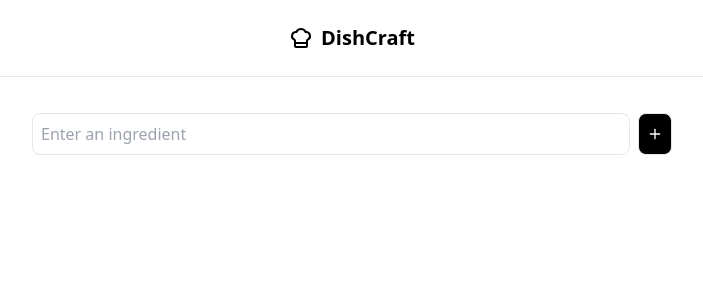
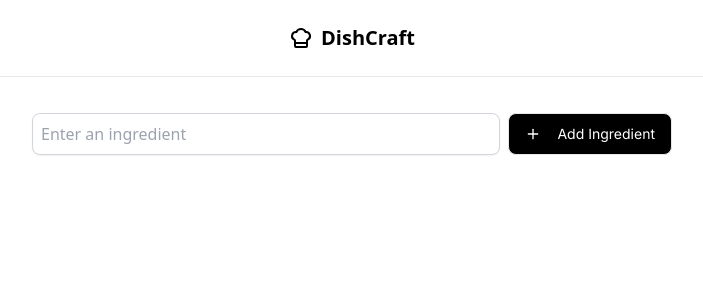
Before and after one commit to TheGhossst/DishCraft, a React (Vite) app: page / in a window 1280 px wide. Shown: the top 300 px of the page, without its empty margins (288-991 px from the left). Built offline with nearby package versions, Linux system fonts and the light colour scheme.

Commit message:
feat:  index.html to add Google Fonts stylesheet, modifiy IngredientsForm.tsx to add pattern attribute to input field and change button styling and add Inter font family to tailwind.config.js

```diff
--- a/index.html
+++ b/index.html
@@ -3,6 +3,7 @@
   <head>
     <meta charset="UTF-8" />
     <link rel="icon" type="image/svg+xml" href="/vite.svg" />
+    <link href="https://fonts.googleapis.com/css2?family=Inter:wght@100;200;300;400;500;600;700;800;900&display=swap" rel="stylesheet">
     <meta name="viewport" content="width=device-width, initial-scale=1.0" />
     <title>DishCraft</title>
   </head>
--- a/src/components/IngredientsForm.tsx
+++ b/src/components/IngredientsForm.tsx
@@ -9,12 +9,15 @@ export function IngredientsForm(){
         <input
             type="text"
             value={ ingredient }
-        onChange={(e) => setIngredient(e.target.value)}
+            onChange={ (e) => setIngredient(e.target.value) }
+            pattern="/^[a-zA-Z ]*$/"
             placeholder="Enter an ingredient"
-        className="flex-1 border p-2 rounded-lg"
+            className="flex-1 border p-2 rounded-lg shadow-sm transition duration-200 ease-in-out border-gray-300 focus:outline-none focus:ring-2 focus:ring-purple-400 focus:border-purple-400 hover:shadow-md hover:border-purple-400"
         />
-      <button type="submit" className="border bg-black p-2 rounded-lg">
-        <Plus className="h-4 w-4 text-white " />
+
+        <button type="submit" className="flex border bg-black p-2 rounded-lg">
+            <Plus className="my-auto h-4 w-4 text-white mx-2" />
+            <span className="text-white text-sm my-auto mx-2 font-inter">Add Ingredient</span>
         </button>
     </form>
   )}
--- a/tailwind.config.js
+++ b/tailwind.config.js
@@ -16,6 +16,9 @@ export default {
           '100%': { transform: 'rotate(360deg)' },
         },
       },
+      fontFamily: {
+        inter: ['Inter', 'sans-serif'],
+      },
     },
   },
   plugins: [],
```
Lines whose indentation alone changed are shown as unchanged.
